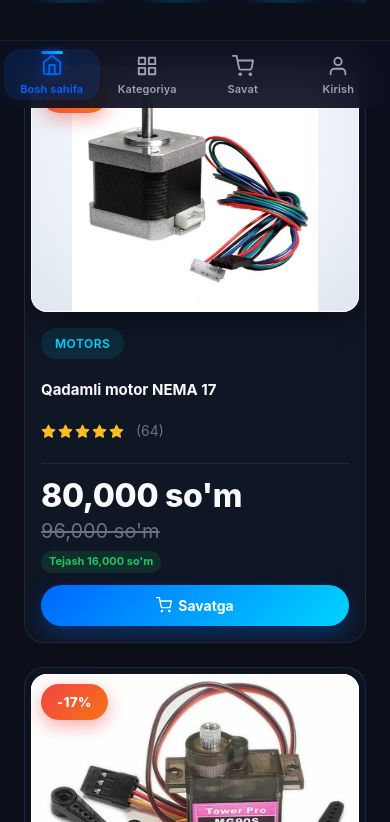
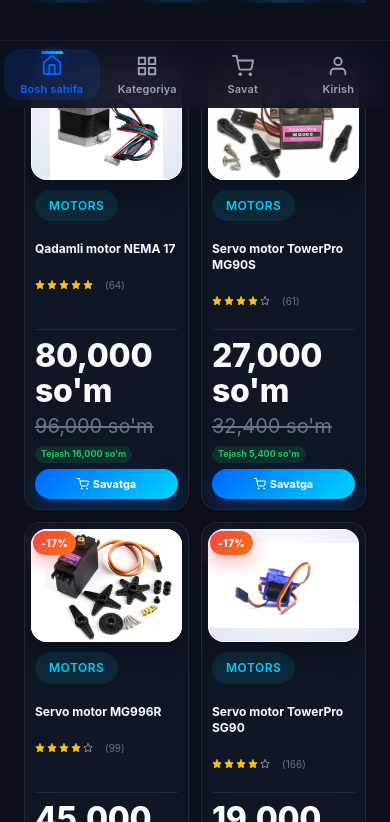
Before and after one commit to karimboyevnodirbek27-ux/robosale.shopp, a React (Vite) app in the folder frontend/: page / in a window 390 px wide. Shown: the part 736-1558 px from the top of the page. Built offline with nearby package versions, Linux system fonts and the light colour scheme; no server answers.

Commit message:
ui(mobile): show 2 products per row on small screens; compact card sizing

```diff
--- a/frontend/src/components/ProductCard.css
+++ b/frontend/src/components/ProductCard.css
@@ -361,16 +361,90 @@
 }
 
 @media (max-width: 480px) {
+    .product-card {
+        border-radius: var(--radius-lg);
+    }
+
+    .product-image {
+        margin: 0.375rem 0.375rem 0;
+    }
+
     .product-info {
-        padding: 1rem;
+        padding: 0.625rem;
+        gap: 0.35rem;
+    }
+
+    .product-category {
+        font-size: 0.5625rem;
     }
 
     .product-name {
-        font-size: 0.9375rem;
+        font-size: 0.75rem;
+        line-height: 1.35;
+    }
+
+    .product-rating {
+        gap: 0.25rem;
+    }
+
+    .star {
+        font-size: 0.625rem;
+    }
+
+    .rating-count {
+        font-size: 0.625rem;
+    }
+
+    .product-badge {
+        top: 0.5rem;
+        left: 0.5rem;
+        padding: 0.25rem 0.5rem;
+        font-size: 0.5625rem;
+    }
+
+    .product-badge.sale {
+        padding: 0.25rem 0.5rem;
+        font-size: 0.625rem;
+    }
+
+    .product-card>.wishlist-btn {
+        top: 0.5rem;
+        right: 0.5rem;
+        width: 28px;
+        height: 28px;
+        opacity: 1;
+    }
+
+    .product-card>.wishlist-btn svg {
+        font-size: 0.75rem;
     }
 
     .current-price {
-        font-size: 1.25rem;
+        font-size: 0.875rem;
+    }
+
+    .old-price {
+        font-size: 0.6875rem;
+    }
+
+    .save-amount {
+        font-size: 0.5625rem;
+        padding: 0.0625rem 0.375rem;
+    }
+
+    .product-price-row {
+        gap: 0.4rem;
+        padding-top: 0.5rem;
+    }
+
+    .add-to-cart-btn {
+        padding: 0.5rem 0.375rem;
+        font-size: 0.6875rem;
+        gap: 0.25rem;
+    }
+
+    .add-to-cart-btn svg {
+        font-size: 0.75rem;
     }
 }
 
--- a/frontend/src/index.css
+++ b/frontend/src/index.css
@@ -461,7 +461,8 @@ h6 {
   .grid-4,
   .grid-3,
   .grid-2 {
-    grid-template-columns: 1fr;
+    grid-template-columns: repeat(2, 1fr);
+    gap: var(--space-3);
   }
 }
 
--- a/frontend/src/pages/Products.css
+++ b/frontend/src/pages/Products.css
@@ -475,7 +475,8 @@
     .products-grid.grid-4,
     .products-grid.grid-3,
     .products-grid.grid-2 {
-        grid-template-columns: 1fr;
+        grid-template-columns: repeat(2, 1fr);
+        gap: 0.75rem;
     }
 
     .products-grid.list-view .product-card {
```
